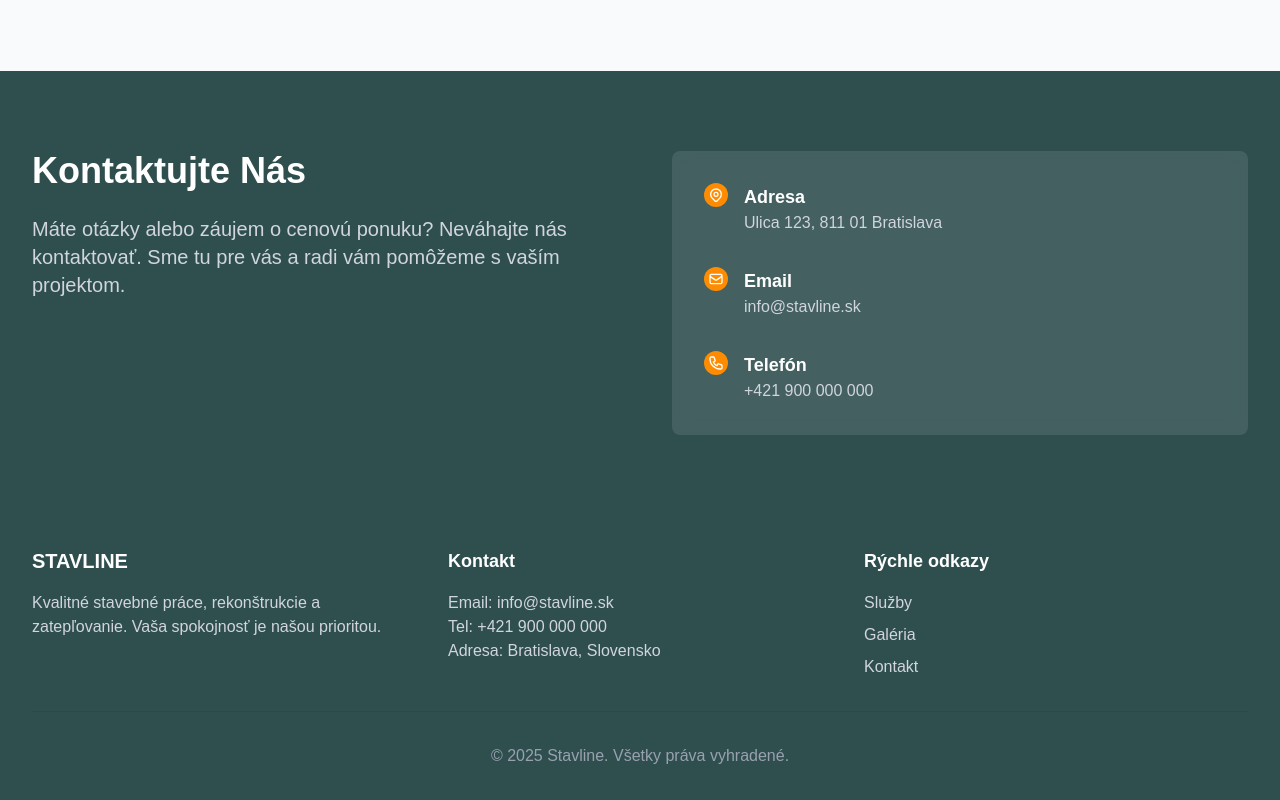
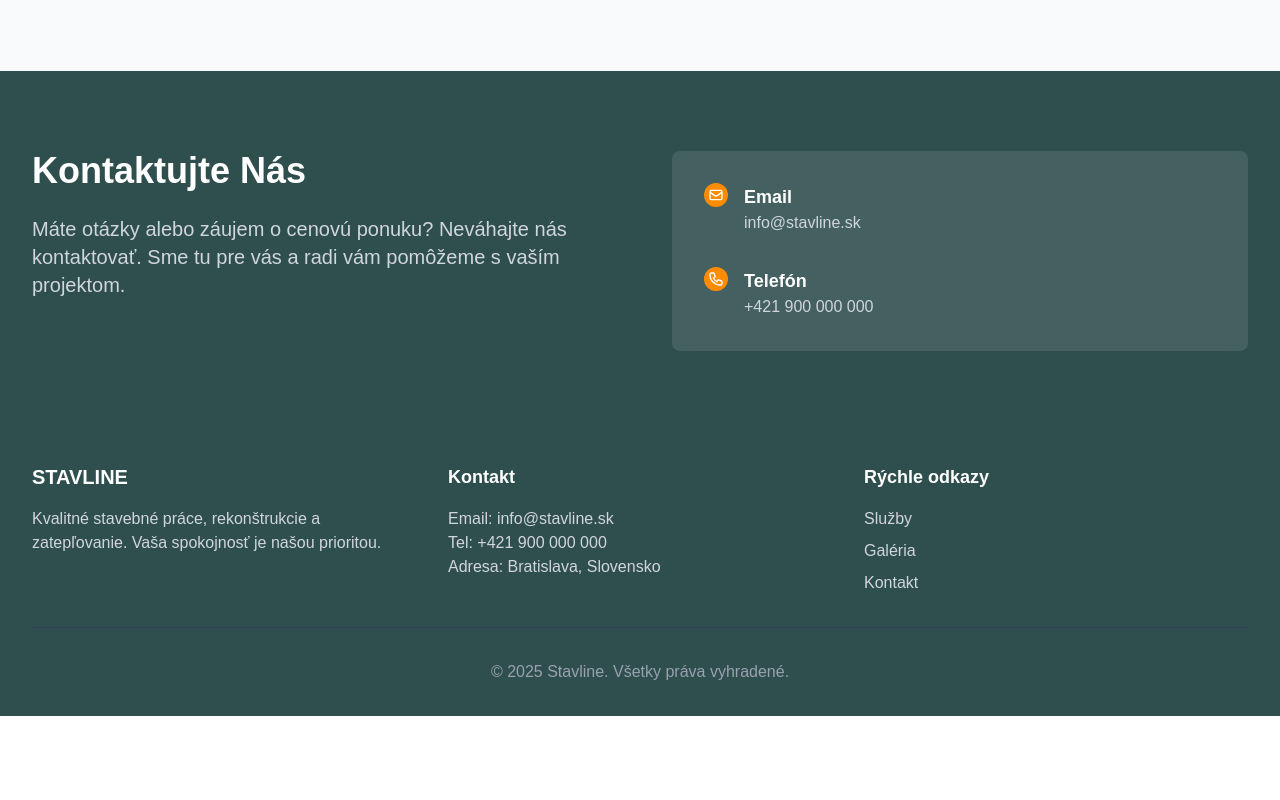
Before and after one commit to mike-the-enginer/stavline, a Next.js app: page / in a window 1280 px wide. Shown: the part 1293-2093 px from the top of the page. After the commit the page ends 2009 px from the top, so only its background shows below. Built offline with nearby package versions, Linux system fonts and the light colour scheme.

Commit message:
Update Contact.tsx

```diff
--- a/src/components/Contact.tsx
+++ b/src/components/Contact.tsx
@@ -12,20 +12,6 @@ export default function Contact() {
 
                     <div className="flex flex-col justify-center">
                         <div className="space-y-8 bg-white/10 p-8 rounded-lg backdrop-blur-sm">
-                            <div className="flex items-start space-x-4">
-                                <div className="flex-shrink-0">
-                                    <div className="w-6 h-6 bg-primary rounded-full flex items-center justify-center">
-                                        <svg xmlns="http://www.w3.org/2000/svg" className="h-4 w-4 text-white" fill="none" viewBox="0 0 24 24" stroke="currentColor">
-                                            <path strokeLinecap="round" strokeLinejoin="round" strokeWidth={2} d="M17.657 16.657L13.414 20.9a1.998 1.998 0 01-2.827 0l-4.244-4.243a8 8 0 1111.314 0z" />
-                                            <path strokeLinecap="round" strokeLinejoin="round" strokeWidth={2} d="M15 11a3 3 0 11-6 0 3 3 0 016 0z" />
-                                        </svg>
-                                    </div>
-                                </div>
-                                <div>
-                                    <h3 className="font-semibold text-lg">Adresa</h3>
-                                    <p className="text-gray-300">Ulica 123, 811 01 Bratislava</p>
-                                </div>
-                            </div>
                             <div className="flex items-start space-x-4">
                                 <div className="flex-shrink-0">
                                     <div className="w-6 h-6 bg-primary rounded-full flex items-center justify-center">
```
